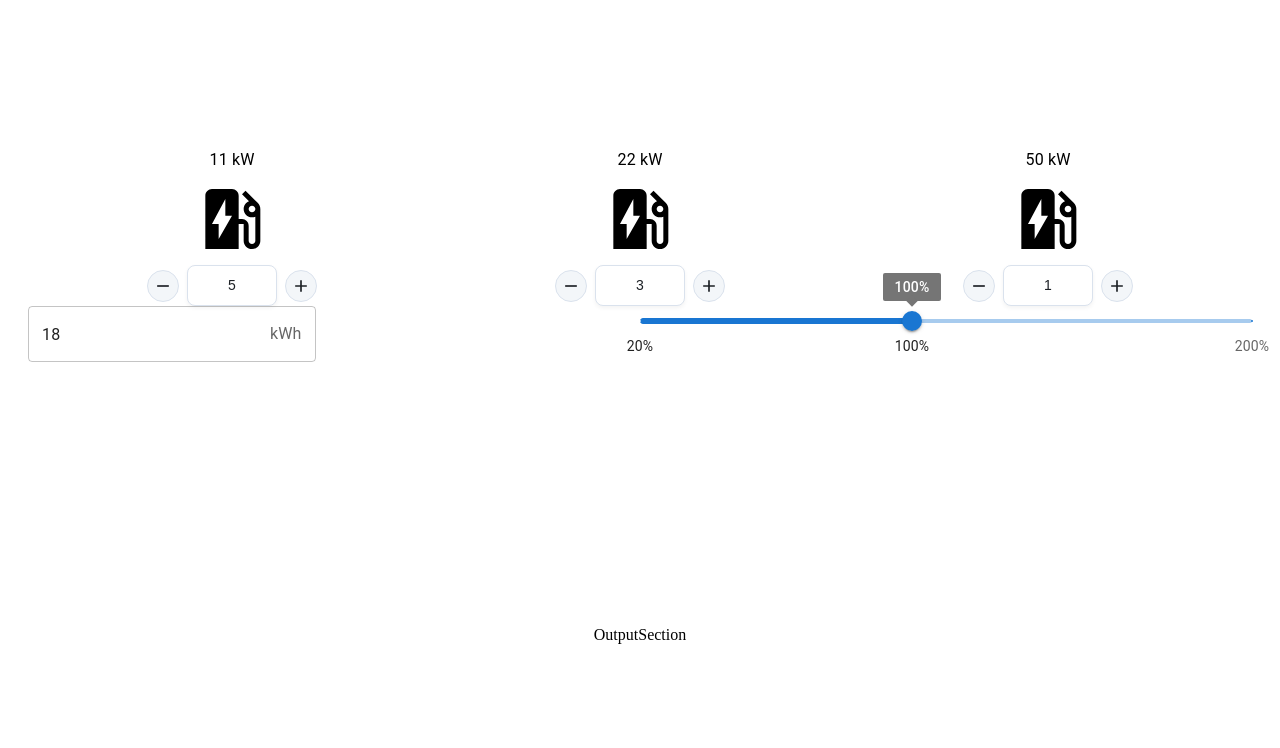
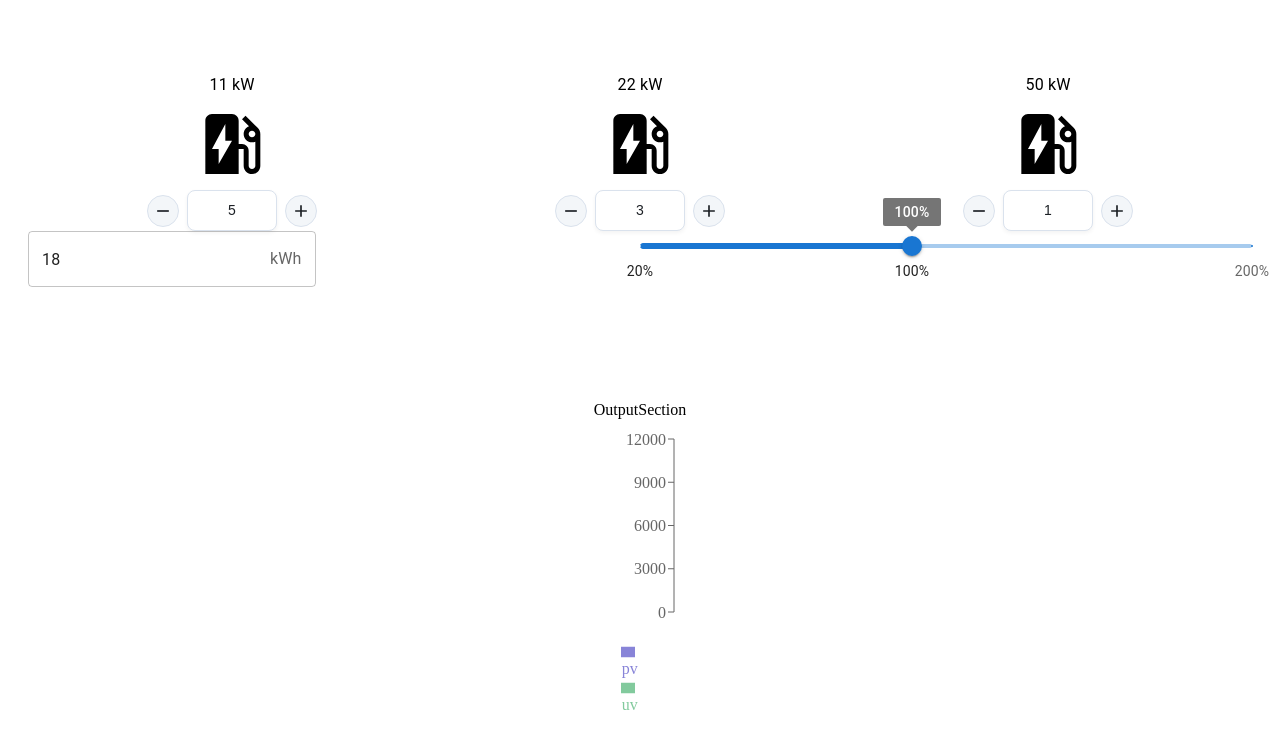
Before and after one commit to jhyahav/PowerCalc, a React (Vite) app: page / in a window 1280 px wide. Shown: the top 748 px of the page. Built offline with nearby package versions, Linux system fonts and the light colour scheme.

Commit message:
add recharts dependency, create dummy stacked bar graph

```diff
--- a/package.json
+++ b/package.json
@@ -16,7 +16,8 @@
     "@mui/icons-material": "^6.1.6",
     "@mui/material": "^6.1.6",
     "react": "^18.3.1",
-    "react-dom": "^18.3.1"
+    "react-dom": "^18.3.1",
+    "recharts": "^2.13.3"
   },
   "devDependencies": {
     "@eslint/js": "^9.13.0",
--- /dev/null
+++ b/src/output-section/EnergyConsumptionChart.tsx
@@ -0,0 +1,81 @@
+import {
+  Bar,
+  BarChart,
+  CartesianGrid,
+  Legend,
+  ResponsiveContainer,
+  Tooltip,
+  XAxis,
+  YAxis,
+} from "recharts";
+
+export const EnergyConsumptionChart = () => {
+  return (
+    <ResponsiveContainer width="100%" height={300}>
+      <BarChart
+        width={500}
+        height={300}
+        data={data}
+        margin={{
+          top: 20,
+          right: 30,
+          left: 20,
+          bottom: 5,
+        }}
+      >
+        <CartesianGrid strokeDasharray="3 3" />
+        <XAxis dataKey="name" />
+        <YAxis />
+        <Tooltip />
+        <Legend />
+        <Bar dataKey="pv" stackId="a" fill="#8884d8" />
+        <Bar dataKey="uv" stackId="a" fill="#82ca9d" />
+      </BarChart>
+    </ResponsiveContainer>
+  );
+};
+
+const data = [
+  {
+    name: "Sun",
+    uv: 4000,
+    pv: 2400,
+    amt: 2400,
+  },
+  {
+    name: "Mon",
+    uv: 3000,
+    pv: 1398,
+    amt: 2210,
+  },
+  {
+    name: "Tues",
+    uv: 2000,
+    pv: 9800,
+    amt: 2290,
+  },
+  {
+    name: "Wed",
+    uv: 2780,
+    pv: 3908,
+    amt: 2000,
+  },
+  {
+    name: "Thurs",
+    uv: 1890,
+    pv: 4800,
+    amt: 2181,
+  },
+  {
+    name: "Fri",
+    uv: 2390,
+    pv: 3800,
+    amt: 2500,
+  },
+  {
+    name: "Sat",
+    uv: 3490,
+    pv: 4300,
+    amt: 2100,
+  },
+];
--- a/src/output-section/OutputSection.tsx
+++ b/src/output-section/OutputSection.tsx
@@ -1,3 +1,10 @@
+import { EnergyConsumptionChart } from "./EnergyConsumptionChart";
+
 export const OutputSection = () => {
-  return <div>OutputSection</div>;
+  return (
+    <div>
+      OutputSection
+      <EnergyConsumptionChart />
+    </div>
+  );
 };
```
Also changed, not shown: 1 other file (tests, documents, lock files or other folders).
